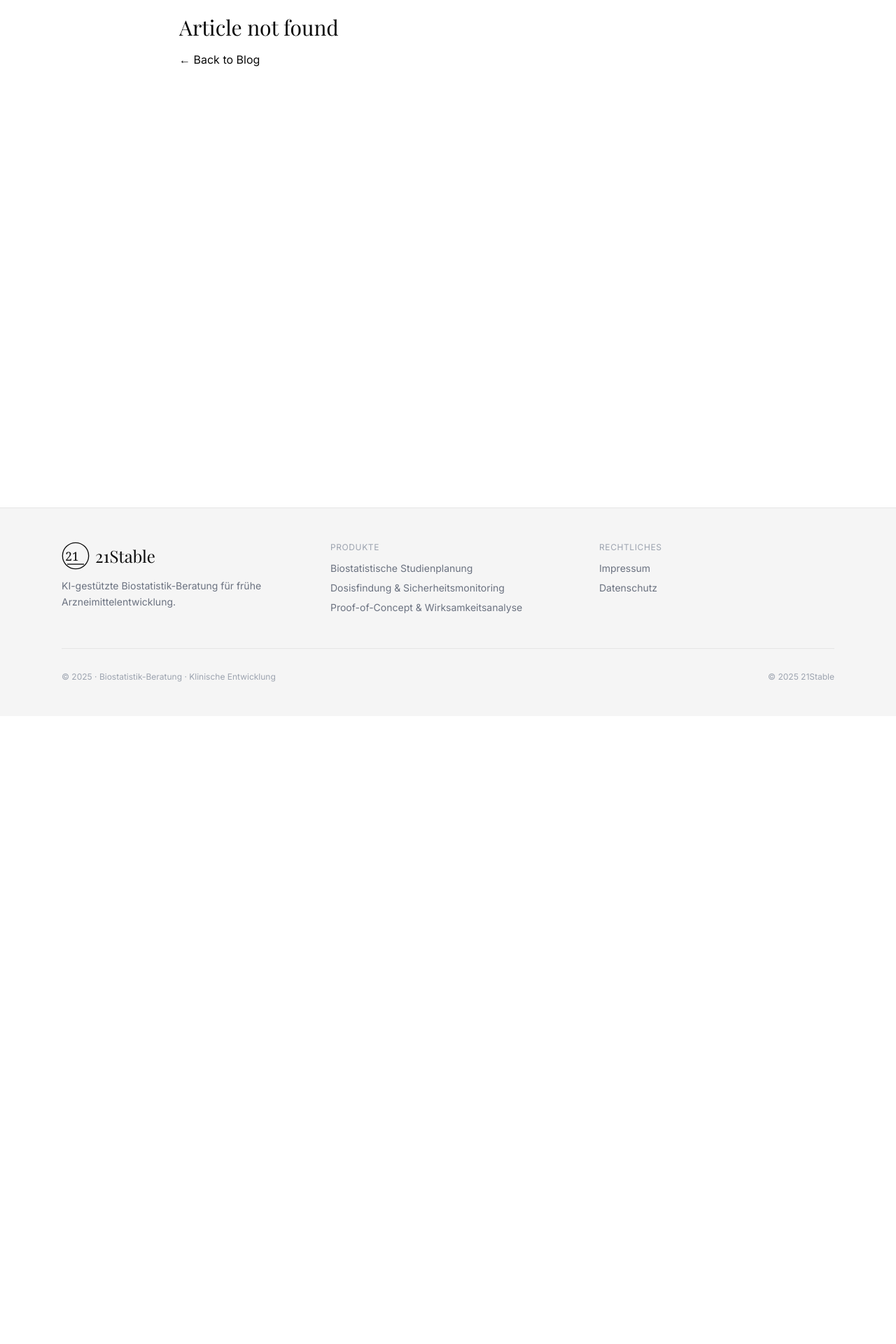
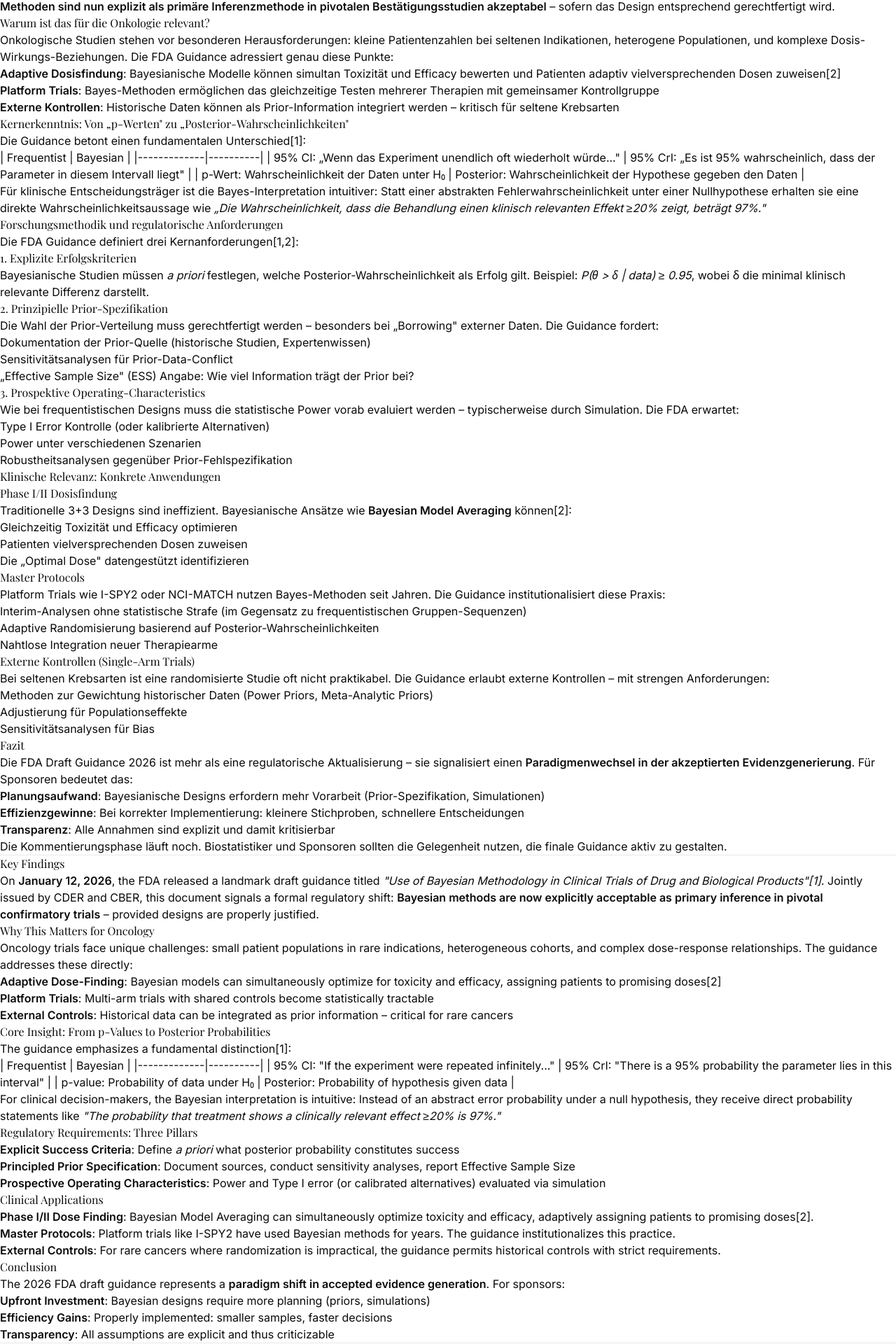
Before and after one commit to 21stable/21stable-website, a Next.js app: page /blog/bayesian-oncology-trials-practical-implications-2026-04-21 in a window 1280 px wide. Shown: the part 75-1995 px from the top of the page at 70% size. Before the commit the page ends 1098 px from the top, so only its background shows below. Built offline with nearby package versions, Linux system fonts and the light colour scheme; a web font is replaced by a local one.

Commit message:
publish: Bayesian oncology blog post + fix Effikass→Efficacy

```diff
--- /dev/null
+++ b/src/app/blog/bayesian-oncology-trials-practical-implications-2026-04-21/page.mdx
@@ -0,0 +1,146 @@
+---
+title: "Bayes-Methoden in der Onkologie: Was die FDA-Guidance für Studien bedeutet"
+title_en: "Bayesian Methods in Oncology: What the FDA Guidance Means for Clinical Trials"
+date: "2026-04-21"
+category: "Statistische Methoden"
+description: "Die FDA-Draft Guidance von Januar 2026 signalisiert einen Paradigmenwechsel für adaptive Studiendesigns. Was bedeutet das konkret für onkologische Phase I/II Studien?"
+description_en: "The January 2026 FDA draft guidance signals a paradigm shift for adaptive trial designs. What does this mean concretely for oncology Phase I/II trials?"
+author: "21Stable Team"
+---
+
+# Bayes-Methoden in der Onkologie: Was die FDA-Guidance für Studien bedeutet
+
+Am **12. Januar 2026** veröffentlichte die US-Arzneimittelbehörde (FDA) eine wegweisende Draft Guidance mit dem Titel *"Use of Bayesian Methodology in Clinical Trials of Drug and Biological Products"*[1]. Dieses Dokument, gemeinsam von CDER und CBER herausgegeben, markiert einen formellen regulatorischen Wandel: **Bayesianische Methoden sind nun explizit als primäre Inferenzmethode in pivotalen Bestätigungsstudien akzeptabel** – sofern das Design entsprechend gerechtfertigt wird.
+
+## Warum ist das für die Onkologie relevant?
+
+Onkologische Studien stehen vor besonderen Herausforderungen: kleine Patientenzahlen bei seltenen Indikationen, heterogene Populationen, und komplexe Dosis-Wirkungs-Beziehungen. Die FDA Guidance adressiert genau diese Punkte:
+
+- **Adaptive Dosisfindung**: Bayesianische Modelle können simultan Toxizität und Efficacy bewerten und Patienten adaptiv vielversprechenden Dosen zuweisen[2]
+- **Platform Trials**: Bayes-Methoden ermöglichen das gleichzeitige Testen mehrerer Therapien mit gemeinsamer Kontrollgruppe
+- **Externe Kontrollen**: Historische Daten können als Prior-Information integriert werden – kritisch für seltene Krebsarten
+
+## Kernerkenntnis: Von „p-Werten" zu „Posterior-Wahrscheinlichkeiten"
+
+Die Guidance betont einen fundamentalen Unterschied[1]:
+
+| Frequentist | Bayesian |
+|-------------|----------|
+| 95% CI: „Wenn das Experiment unendlich oft wiederholt würde..." | 95% CrI: „Es ist 95% wahrscheinlich, dass der Parameter in diesem Intervall liegt" |
+| p-Wert: Wahrscheinlichkeit der Daten unter H₀ | Posterior: Wahrscheinlichkeit der Hypothese gegeben den Daten |
+
+Für klinische Entscheidungsträger ist die Bayes-Interpretation intuitiver: Statt einer abstrakten Fehlerwahrscheinlichkeit unter einer Nullhypothese erhalten sie eine direkte Wahrscheinlichkeitsaussage wie *„Die Wahrscheinlichkeit, dass die Behandlung einen klinisch relevanten Effekt ≥20% zeigt, beträgt 97%."*
+
+## Forschungsmethodik und regulatorische Anforderungen
+
+Die FDA Guidance definiert drei Kernanforderungen[1,2]:
+
+### 1. Explizite Erfolgskriterien
+
+Bayesianische Studien müssen *a priori* festlegen, welche Posterior-Wahrscheinlichkeit als Erfolg gilt. Beispiel: *P(θ > δ | data) ≥ 0.95*, wobei δ die minimal klinisch relevante Differenz darstellt.
+
+### 2. Prinzipielle Prior-Spezifikation
+
+Die Wahl der Prior-Verteilung muss gerechtfertigt werden – besonders bei „Borrowing" externer Daten. Die Guidance fordert:
+- Dokumentation der Prior-Quelle (historische Studien, Expertenwissen)
+- Sensitivitätsanalysen für Prior-Data-Conflict
+- „Effective Sample Size" (ESS) Angabe: Wie viel Information trägt der Prior bei?
+
+### 3. Prospektive Operating-Characteristics
+
+Wie bei frequentistischen Designs muss die statistische Power vorab evaluiert werden – typischerweise durch Simulation. Die FDA erwartet:
+- Type I Error Kontrolle (oder kalibrierte Alternativen)
+- Power unter verschiedenen Szenarien
+- Robustheitsanalysen gegenüber Prior-Fehlspezifikation
+
+## Klinische Relevanz: Konkrete Anwendungen
+
+### Phase I/II Dosisfindung
+
+Traditionelle 3+3 Designs sind ineffizient. Bayesianische Ansätze wie **Bayesian Model Averaging** können[2]:
+- Gleichzeitig Toxizität und Efficacy optimieren
+- Patienten vielversprechenden Dosen zuweisen
+- Die „Optimal Dose" datengestützt identifizieren
+
+### Master Protocols
+
+Platform Trials wie I-SPY2 oder NCI-MATCH nutzen Bayes-Methoden seit Jahren. Die Guidance institutionalisiert diese Praxis:
+- Interim-Analysen ohne statistische Strafe (im Gegensatz zu frequentistischen Gruppen-Sequenzen)
+- Adaptive Randomisierung basierend auf Posterior-Wahrscheinlichkeiten
+- Nahtlose Integration neuer Therapiearme
+
+### Externe Kontrollen (Single-Arm Trials)
+
+Bei seltenen Krebsarten ist eine randomisierte Studie oft nicht praktikabel. Die Guidance erlaubt externe Kontrollen – mit strengen Anforderungen:
+- Methoden zur Gewichtung historischer Daten (Power Priors, Meta-Analytic Priors)
+- Adjustierung für Populationseffekte
+- Sensitivitätsanalysen für Bias
+
+## Fazit
+
+Die FDA Draft Guidance 2026 ist mehr als eine regulatorische Aktualisierung – sie signalisiert einen **Paradigmenwechsel in der akzeptierten Evidenzgenerierung**. Für Sponsoren bedeutet das:
+
+1. **Planungsaufwand**: Bayesianische Designs erfordern mehr Vorarbeit (Prior-Spezifikation, Simulationen)
+2. **Effizienzgewinne**: Bei korrekter Implementierung: kleinere Stichproben, schnellere Entscheidungen
+3. **Transparenz**: Alle Annahmen sind explizit und damit kritisierbar
+
+Die Kommentierungsphase läuft noch. Biostatistiker und Sponsoren sollten die Gelegenheit nutzen, die finale Guidance aktiv zu gestalten.
+
+---
+
+## Key Findings
+
+On **January 12, 2026**, the FDA released a landmark draft guidance titled *"Use of Bayesian Methodology in Clinical Trials of Drug and Biological Products"[1]*. Jointly issued by CDER and CBER, this document signals a formal regulatory shift: **Bayesian methods are now explicitly acceptable as primary inference in pivotal confirmatory trials** – provided designs are properly justified.
+
+### Why This Matters for Oncology
+
+Oncology trials face unique challenges: small patient populations in rare indications, heterogeneous cohorts, and complex dose-response relationships. The guidance addresses these directly:
+
+- **Adaptive Dose-Finding**: Bayesian models can simultaneously optimize for toxicity and efficacy, assigning patients to promising doses[2]
+- **Platform Trials**: Multi-arm trials with shared controls become statistically tractable
+- **External Controls**: Historical data can be integrated as prior information – critical for rare cancers
+
+### Core Insight: From p-Values to Posterior Probabilities
+
+The guidance emphasizes a fundamental distinction[1]:
+
+| Frequentist | Bayesian |
+|-------------|----------|
+| 95% CI: "If the experiment were repeated infinitely..." | 95% CrI: "There is a 95% probability the parameter lies in this interval" |
+| p-value: Probability of data under H₀ | Posterior: Probability of hypothesis given data |
+
+For clinical decision-makers, the Bayesian interpretation is intuitive: Instead of an abstract error probability under a null hypothesis, they receive direct probability statements like *"The probability that treatment shows a clinically relevant effect ≥20% is 97%."*
+
+### Regulatory Requirements: Three Pillars
+
+1. **Explicit Success Criteria**: Define *a priori* what posterior probability constitutes success
+2. **Principled Prior Specification**: Document sources, conduct sensitivity analyses, report Effective Sample Size
+3. **Prospective Operating Characteristics**: Power and Type I error (or calibrated alternatives) evaluated via simulation
+
+### Clinical Applications
+
+**Phase I/II Dose Finding**: Bayesian Model Averaging can simultaneously optimize toxicity and efficacy, adaptively assigning patients to promising doses[2].
+
+**Master Protocols**: Platform trials like I-SPY2 have used Bayesian methods for years. The guidance institutionalizes this practice.
+
+**External Controls**: For rare cancers where randomization is impractical, the guidance permits historical controls with strict requirements.
+
+### Conclusion
+
+The 2026 FDA draft guidance represents a **paradigm shift in accepted evidence generation**. For sponsors:
+
+1. **Upfront Investment**: Bayesian designs require more planning (priors, simulations)
+2. **Efficiency Gains**: Properly implemented: smaller samples, faster decisions
+3. **Transparency**: All assumptions are explicit and thus criticizable
+
+---
+
+## References
+
+1. FDA (2026). *Use of Bayesian Methodology in Clinical Trials of Drug and Biological Products — Draft Guidance*. U.S. Food and Drug Administration, CDER/CBER. Released January 12, 2026.
+
+2. Roswell, M., et al. (2026). *Regulatory Expectations for Bayesian Methods in Drug and Biologic Clinical Trials: A Practical Perspective on FDA's 2026 Draft Guidance*. arXiv:2601.14701. https://doi.org/10.48550/arXiv.2601.14701
+
+3. Applied Clinical Trials (2026). *Improving Oncology Trials Through Adaptive Designs*. https://www.appliedclinicaltrialsonline.com/view/improving-oncology-trials-through-adaptive-designs
+
+4. Clinical Leader (2026). *FDA's Draft Guidance On Bayesian Methods: Strategic Implications For Small Biotechs*. https://www.clinicalleader.com/doc/fda-s-draft-guidance-on-bayesian-methods-strategic-implications-for-small-biotechs-0001
```
Also changed, not shown: next-env.d.ts.
